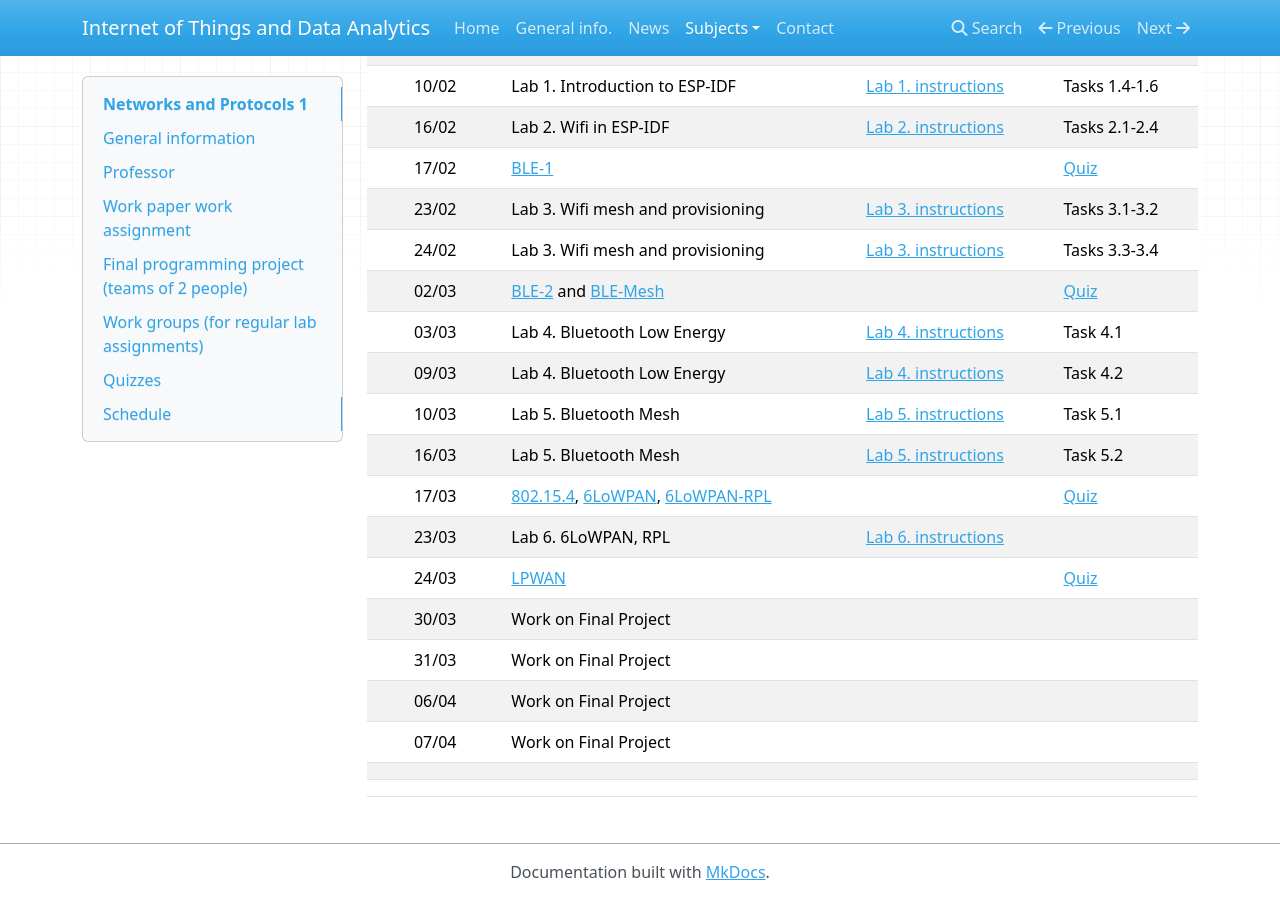
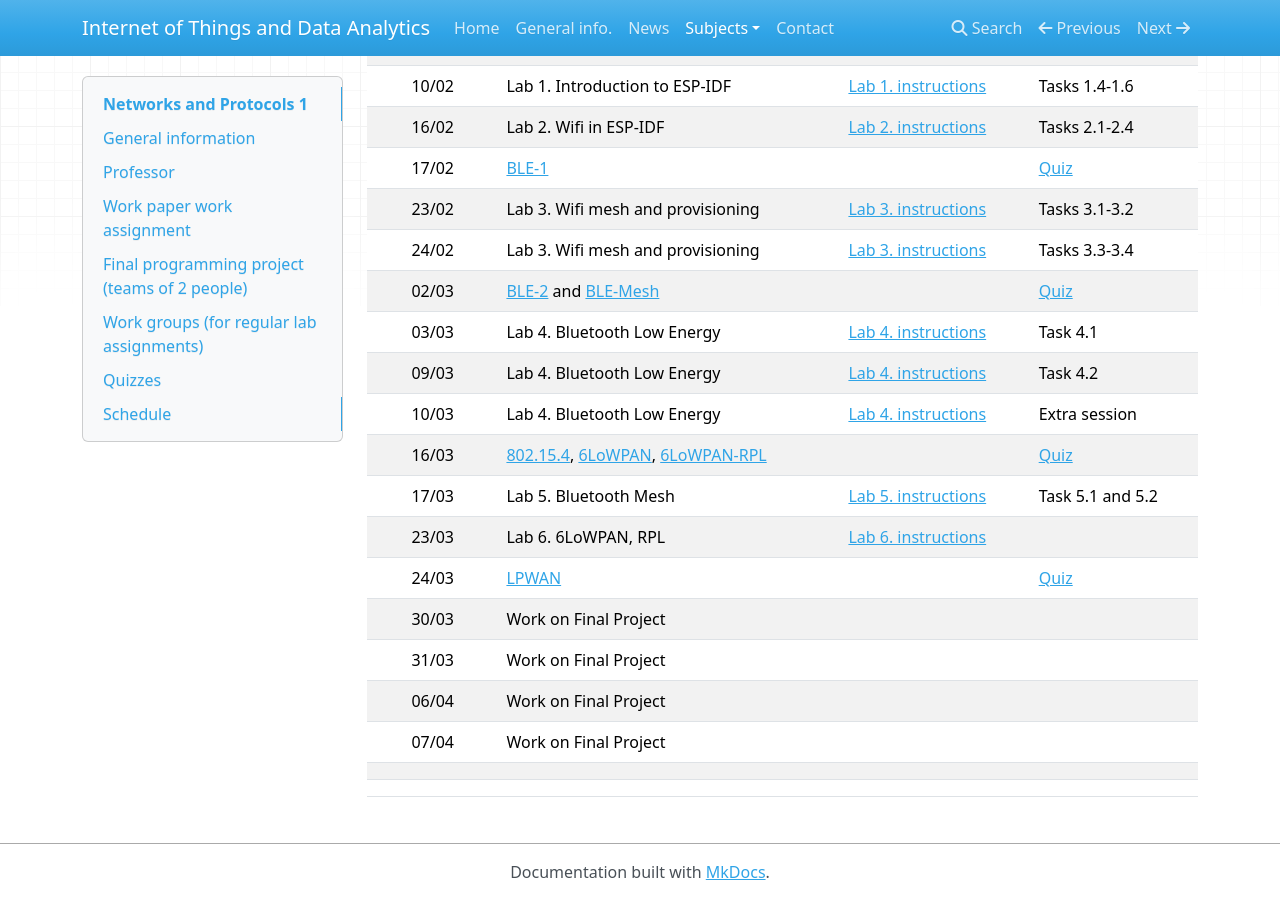
Before and after one commit to iot-da/iot-da.github.io, an MkDocs documentation site: the page built from docs/Subjects/NP1/index.md, in a window 1280 px wide and 900 px high, scrolled down 1243 px. Built offline with MkDocs 1.6.1, drawn with Linux system fonts in a browser that asks for light colours; nearby versions of some CDN libraries.

Commit message:
NP1 schedule update

```diff
--- a/docs/Subjects/NP1/index.md
+++ b/docs/Subjects/NP1/index.md
@@ -59,9 +59,9 @@ link](https://api.socrative.com/rc/Yu9Dxn).
 |   02/03   | [BLE-2](slides/BLE-2.pdf) and [BLE-Mesh](slides/BLE-Mesh.pdf)                                         |                                    | [Quiz](https://api.socrative.com/rc/Yu9Dxn)   |
 |   03/03   | Lab 4. Bluetooth Low Energy                                                                           | [Lab 4. instructions](P4/index.md) | Task 4.1                                      |
 |   09/03   | Lab 4. Bluetooth Low Energy                                                                           | [Lab 4. instructions](P4/index.md) | Task 4.2                                      |
-|   10/03   | Lab 5. Bluetooth Mesh                                                                                 | [Lab 5. instructions](P5/index.md) | Task 5.1                                      |
-|   16/03   | Lab 5. Bluetooth Mesh                                                                                 | [Lab 5. instructions](P5/index.md) | Task 5.2                                      |
-|   17/03   | [802.15.4](slides/802_15_4.pdf), [6LoWPAN](slides/6LoWPAN.pdf), [6LoWPAN-RPL](slides/6LoWPAN-RPL.pdf) |                                    | [Quiz](https://api.socrative.com/rc/Yu9Dxn)   |
+|   10/03   | Lab 4. Bluetooth Low Energy                                                                           | [Lab 4. instructions](P4/index.md) | Extra session                                 |
+|   16/03   | [802.15.4](slides/802_15_4.pdf), [6LoWPAN](slides/6LoWPAN.pdf), [6LoWPAN-RPL](slides/6LoWPAN-RPL.pdf) |                                    | [Quiz](https://api.socrative.com/rc/Yu9Dxn)   |
+|   17/03   | Lab 5. Bluetooth Mesh                                                                                 | [Lab 5. instructions](P5/index.md) | Task 5.1 and 5.2                              |
 |   23/03   | Lab 6. 6LoWPAN, RPL                                                                                   | [Lab 6. instructions](P6/index.md) |                                               |
 |   24/03   | [LPWAN](slides/LPWAN.pdf)                                                                             |                                    | [Quiz](https://api.socrative.com/rc/Yu9Dxn)   |
 |   30/03   | Work on Final Project                                                                                 |                                    |                                               |
```
